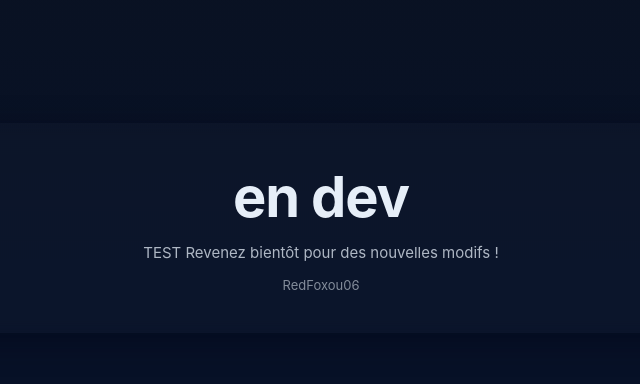
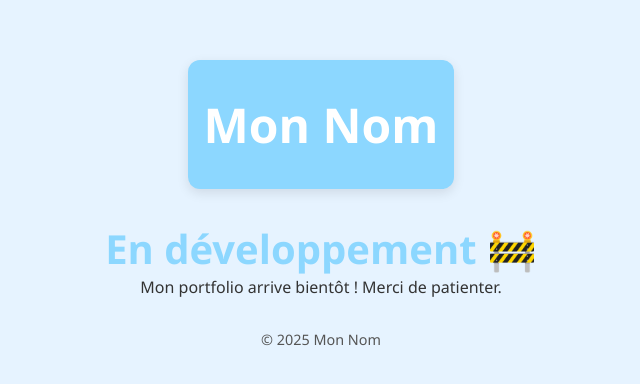
Before and after one commit to RedFoxou06/site, a plain HTML site: page index.html in a window 1280 px wide. Shown: the part 196-580 px from the top of the page, without its empty margins (319-959 px from the left). Drawn offline with Linux system fonts and the light colour scheme.

Commit message:
modif site

```diff
--- a/css/style.css
+++ b/css/style.css
@@ -1,58 +1,55 @@
 :root {
-  --bg: #0b1220;
-  --text: #e6eef8;
-  --accent: #7dd3fc;
-  --glass: rgba(255,255,255,0.03);
+  --primary: #8cd7ff;
+  --secondary: #e6f3ff;
+  --light-text: #fff;
 }
 
-html, body {
-  height: 100%;
+* {
+  box-sizing: border-box;
   margin: 0;
-  font-family: Inter, system-ui, -apple-system, "Segoe UI", Roboto, Arial, sans-serif;
-  background: linear-gradient(180deg, var(--bg), #071127 60%);
-  color: var(--text);
-  -webkit-font-smoothing: antialiased;
-  -moz-osx-font-smoothing: grayscale;
+  padding: 0;
 }
 
-.wrap {
-  min-height: 100%;
+body {
+  font-family: 'Segoe UI', Tahoma, Geneva, Verdana, sans-serif;
+  background: var(--secondary);
+  color: #333;
   display: flex;
+  flex-direction: column;
+  min-height: 100vh;
+  justify-content: center;
   align-items: center;
-  justify-content: center;
-  padding: 24px;
   text-align: center;
+  padding: 1rem;
 }
 
-.card {
-  background: rgba(255,255,255,0.02);
+header {
+  background: var(--primary);
+  color: var(--light-text);
+  padding: 2rem 1rem;
   border-radius: 12px;
-  padding: 40px 28px;
-  box-shadow: 0 8px 30px rgba(2,6,23,0.5);
-  backdrop-filter: blur(6px);
-  max-width: 680px;
-  width: 100%;
+  box-shadow: 0 4px 12px rgba(0,0,0,0.1);
+  margin-bottom: 2rem;
 }
 
-h1 {
-  margin: 0;
-  font-size: clamp(28px, 6vw, 56px);
-  letter-spacing: -0.02em;
+header h1 {
+  font-size: clamp(2rem, 5vw, 3rem);
 }
 
-p {
-  margin-top: 12px;
-  color: rgba(230,238,248,0.75);
-  font-size: 15px;
+section h2 {
+  font-size: clamp(1.5rem, 4vw, 2.5rem);
+  color: var(--primary);
 }
 
-.small {
-  margin-top: 14px;
-  font-size: 13px;
-  color: rgba(230,238,248,0.55);
+footer {
+  margin-top: 2rem;
+  color: #555;
+  font-size: 0.9rem;
 }
 
-a {
-  color: var(--accent);
-  text-decoration: none;
+/* Responsive simple */
+@media (max-width: 480px) {
+  header {
+    padding: 1.5rem 1rem;
+  }
 }
--- a/index.html
+++ b/index.html
@@ -1,19 +1,24 @@
 <!doctype html>
 <html lang="fr">
 <head>
-  <meta charset="UTF-8" />
-  <meta name="viewport" content="width=device-width,initial-scale=1" />
-  <title>Mon site</title>
+  <meta charset="utf-8">
+  <meta name="viewport" content="width=device-width, initial-scale=1">
+  <title>Mon Portfolio - En dev</title>
   <link rel="icon" type="image/png" href="img/logo_64.png">
   <link rel="stylesheet" href="css/style.css">
 </head>
 <body>
-<div class="wrap" role="main">
-  <div class="card" aria-live="polite">
-    <h1>en dev</h1>
-    <p>TEST Revenez bientôt pour des nouvelles modifs !</p>
-    <div class="small">RedFoxou06</div>
-  </div>
-</div>
+<header>
+  <h1>Mon Nom</h1>
+</header>
+
+<section>
+  <h2>En développement 🚧</h2>
+  <p>Mon portfolio arrive bientôt ! Merci de patienter.</p>
+</section>
+
+<footer>
+  &copy; 2025 Mon Nom
+</footer>
 </body>
 </html>
```
